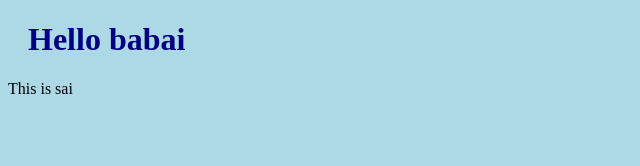
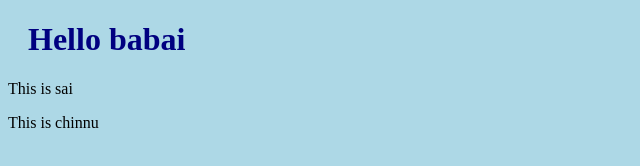
Before and after one commit to Kr1shna304/sample-learning, a plain HTML site: page index.html in a window 1280 px wide. Shown: the whole page, without its empty margins (0-640 px from the left). Drawn offline with Linux system fonts and the light colour scheme.

Commit message:
Updated with a new line

```diff
--- a/index.html
+++ b/index.html
@@ -8,6 +8,7 @@
 <body>
 <h1> Hello babai </h1>
 <p> This is sai </p>
+</p> This is chinnu </p>
 </body>
 
 </html>
```
Also changed, not shown: bolo.txt (added).
